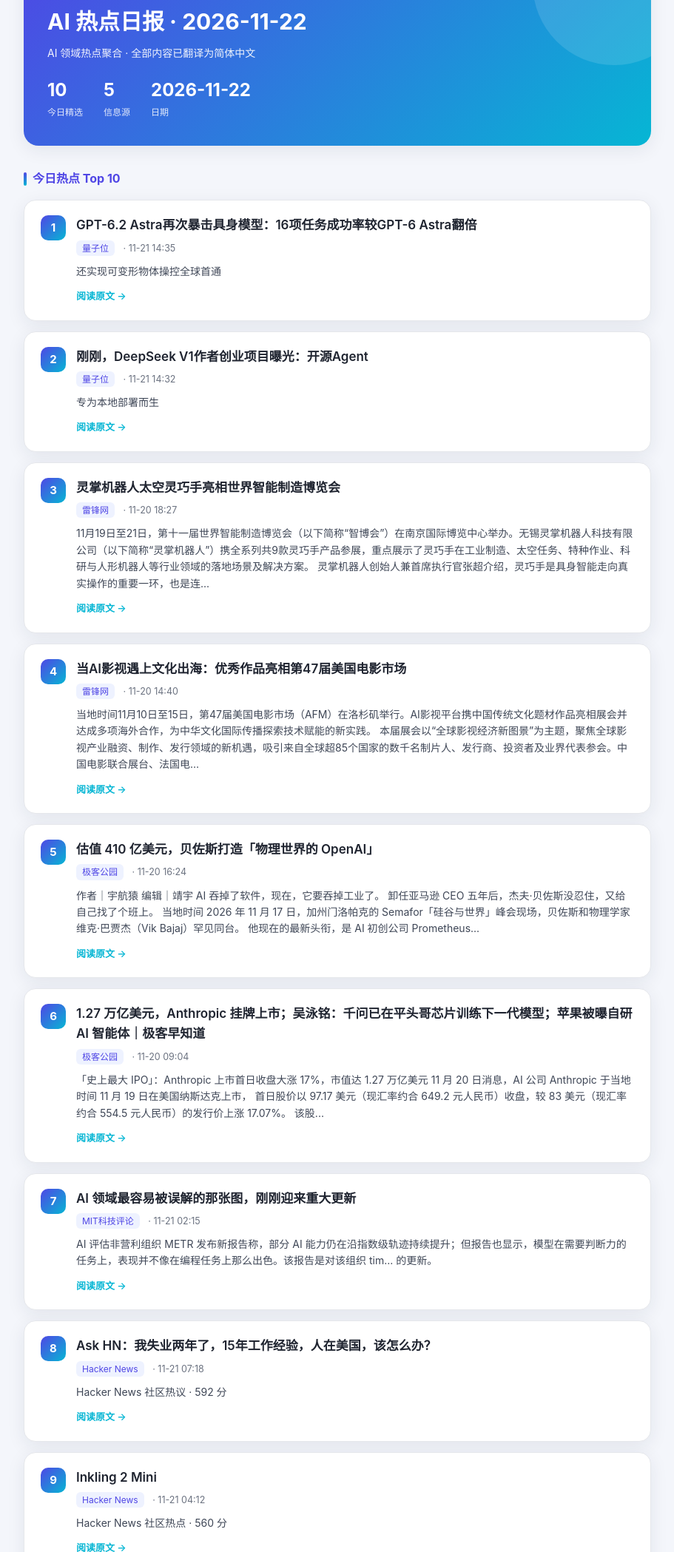
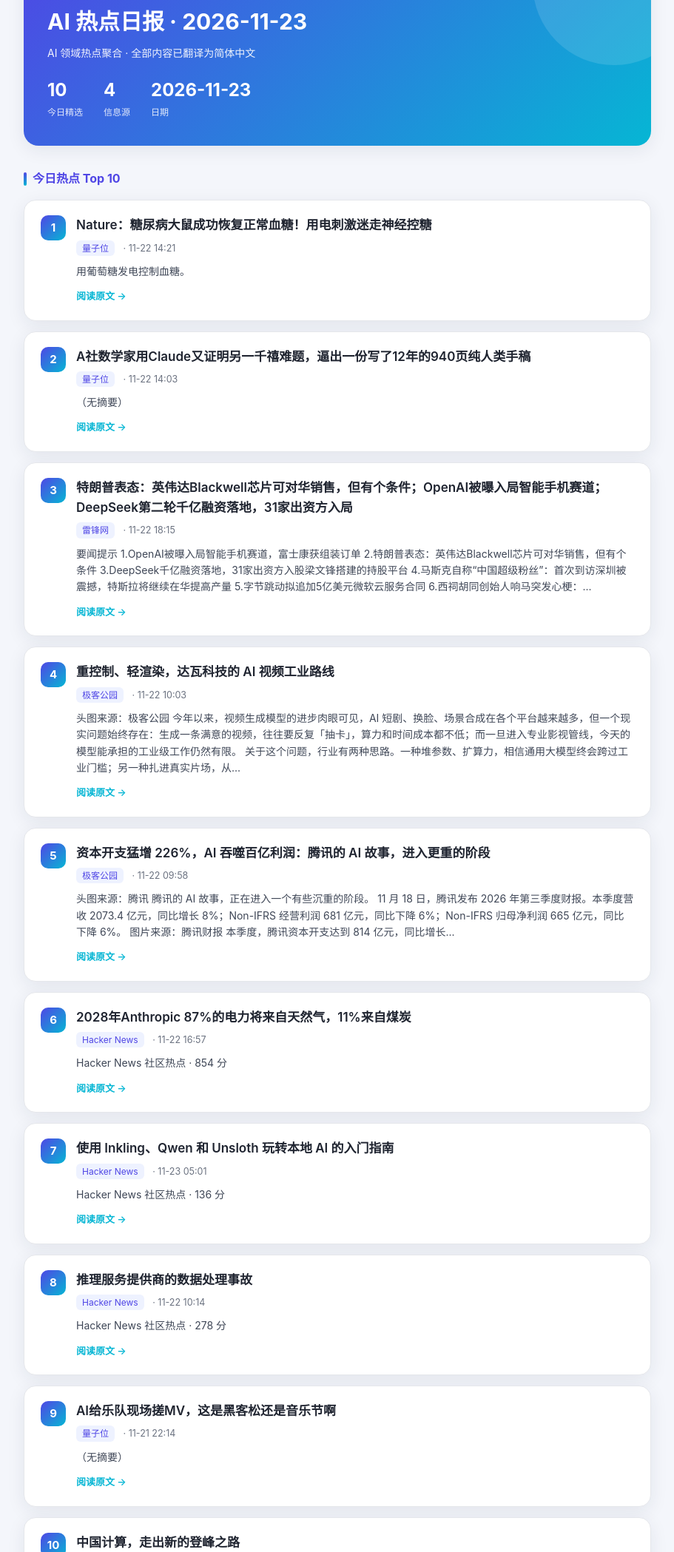
Before and after one commit to yangxe050102/hermes-ai-news, a plain HTML site: page docs/index.html in a window 1280 px wide. Shown: the part 96-2194 px from the top of the page at 74% size, without its empty margins (184-1095 px from the left). Drawn offline with Linux system fonts and the light colour scheme.

Commit message:
Daily AI news briefing 2026-11-23

```diff
--- a/docs/index.html
+++ b/docs/index.html
@@ -4,7 +4,7 @@
 <meta charset="utf-8">
 <meta name="viewport" content="width=device-width, initial-scale=1">
 <meta name="color-scheme" content="light">
-<title>AI 热点日报 · 2026-11-22</title>
+<title>AI 热点日报 · 2026-11-23</title>
 <style>
 :root {
   --bg: #f4f6fb;
@@ -103,12 +103,12 @@ body {
   <div class="wrap">
     <header class="hero">
       <span class="tag">HERMES DAILY</span>
-      <h1>AI 热点日报 · 2026-11-22</h1>
+      <h1>AI 热点日报 · 2026-11-23</h1>
       <div class="sub">AI 领域热点聚合 · 全部内容已翻译为简体中文</div>
       <div class="stats">
         <div><div class="num">10</div><div class="lbl">今日精选</div></div>
-        <div><div class="num">5</div><div class="lbl">信息源</div></div>
-        <div><div class="num">2026-11-22</div><div class="lbl">日期</div></div>
+        <div><div class="num">4</div><div class="lbl">信息源</div></div>
+        <div><div class="num">2026-11-23</div><div class="lbl">日期</div></div>
       </div>
     </header>
 
@@ -117,10 +117,10 @@ body {
         <div class="card-top">
           <div class="rank">1</div>
           <div>
-            <a class="title" href="https://www.qbitai.com/2026/11/511779.html" target="_blank" rel="noopener">GPT-6.2 Astra再次暴击具身模型：16项任务成功率较GPT-6 Astra翻倍</a>
-            <div class="meta"><span class="badge">量子位</span> · 11-21 14:35</div>
-            <div class="summary">还实现可变形物体操控全球首通</div>
-            <a class="read" href="https://www.qbitai.com/2026/11/511779.html" target="_blank" rel="noopener">阅读原文 →</a>
+            <a class="title" href="https://www.qbitai.com/2026/11/511904.html" target="_blank" rel="noopener">Nature：糖尿病大鼠成功恢复正常血糖！用电刺激迷走神经控糖</a>
+            <div class="meta"><span class="badge">量子位</span> · 11-22 14:21</div>
+            <div class="summary">用葡萄糖发电控制血糖。</div>
+            <a class="read" href="https://www.qbitai.com/2026/11/511904.html" target="_blank" rel="noopener">阅读原文 →</a>
           </div>
         </div>
       </article>
@@ -128,10 +128,10 @@ body {
         <div class="card-top">
           <div class="rank">2</div>
           <div>
-            <a class="title" href="https://www.qbitai.com/2026/11/511570.html" target="_blank" rel="noopener">刚刚，DeepSeek V1作者创业项目曝光：开源Agent</a>
-            <div class="meta"><span class="badge">量子位</span> · 11-21 14:32</div>
-            <div class="summary">专为本地部署而生</div>
-            <a class="read" href="https://www.qbitai.com/2026/11/511570.html" target="_blank" rel="noopener">阅读原文 →</a>
+            <a class="title" href="https://www.qbitai.com/2026/11/511870.html" target="_blank" rel="noopener">A社数学家用Claude又证明另一千禧难题，逼出一份写了12年的940页纯人类手稿</a>
+            <div class="meta"><span class="badge">量子位</span> · 11-22 14:03</div>
+            <div class="summary">（无摘要）</div>
+            <a class="read" href="https://www.qbitai.com/2026/11/511870.html" target="_blank" rel="noopener">阅读原文 →</a>
           </div>
         </div>
       </article>
@@ -139,10 +139,10 @@ body {
         <div class="card-top">
           <div class="rank">3</div>
           <div>
-            <a class="title" href="https://www.leiphone.com/category/industrynews/leaIWtsEkg58zaCy.html" target="_blank" rel="noopener">灵掌机器人太空灵巧手亮相世界智能制造博览会</a>
-            <div class="meta"><span class="badge">雷锋网</span> · 11-20 18:27</div>
-            <div class="summary">11月19日至21日，第十一届世界智能制造博览会（以下简称“智博会”）在南京国际博览中心举办。无锡灵掌机器人科技有限公司（以下简称“灵掌机器人”）携全系列共9款灵巧手产品参展，重点展示了灵巧手在工业制造、太空任务、特种作业、科研与人形机器人等行业领域的落地场景及解决方案。 灵掌机器人创始人兼首席执行官张超介绍，灵巧手是具身智能走向真实操作的重要一环，也是连...</div>
-            <a class="read" href="https://www.leiphone.com/category/industrynews/leaIWtsEkg58zaCy.html" target="_blank" rel="noopener">阅读原文 →</a>
+            <a class="title" href="https://www.leiphone.com/category/zaobao/qb1uol6hKvK6pRgF.html" target="_blank" rel="noopener">特朗普表态：英伟达Blackwell芯片可对华销售，但有个条件；OpenAI被曝入局智能手机赛道；DeepSeek第二轮千亿融资落地，31家出资方入局</a>
+            <div class="meta"><span class="badge">雷锋网</span> · 11-22 18:15</div>
+            <div class="summary">要闻提示 1.OpenAI被曝入局智能手机赛道，富士康获组装订单 2.特朗普表态：英伟达Blackwell芯片可对华销售，但有个条件 3.DeepSeek千亿融资落地，31家出资方入股梁文锋搭建的持股平台 4.马斯克自称“中国超级粉丝”：首次到访深圳被震撼，特斯拉将继续在华提高产量 5.字节跳动拟追加5亿美元微软云服务合同 6.西祠胡同创始人响马突发心梗：...</div>
+            <a class="read" href="https://www.leiphone.com/category/zaobao/qb1uol6hKvK6pRgF.html" target="_blank" rel="noopener">阅读原文 →</a>
           </div>
         </div>
       </article>
@@ -150,10 +150,10 @@ body {
         <div class="card-top">
           <div class="rank">4</div>
           <div>
-            <a class="title" href="https://www.leiphone.com/category/industrynews/sFbtCLZ06plyUxPF.html" target="_blank" rel="noopener">当AI影视遇上文化出海：优秀作品亮相第47届美国电影市场</a>
-            <div class="meta"><span class="badge">雷锋网</span> · 11-20 14:40</div>
-            <div class="summary">当地时间11月10日至15日，第47届美国电影市场（AFM）在洛杉矶举行。AI影视平台携中国传统文化题材作品亮相展会并达成多项海外合作，为中华文化国际传播探索技术赋能的新实践。 本届展会以“全球影视经济新图景”为主题，聚焦全球影视产业融资、制作、发行领域的新机遇，吸引来自全球超85个国家的数千名制片人、发行商、投资者及业界代表参会。中国电影联合展台、法国电...</div>
-            <a class="read" href="https://www.leiphone.com/category/industrynews/sFbtCLZ06plyUxPF.html" target="_blank" rel="noopener">阅读原文 →</a>
+            <a class="title" href="http://www.geekpark.net/news/374303" target="_blank" rel="noopener">重控制、轻渲染，达瓦科技的 AI 视频工业路线</a>
+            <div class="meta"><span class="badge">极客公园</span> · 11-22 10:03</div>
+            <div class="summary">头图来源：极客公园 今年以来，视频生成模型的进步肉眼可见，AI 短剧、换脸、场景合成在各个平台越来越多，但一个现实问题始终存在：生成一条满意的视频，往往要反复「抽卡」，算力和时间成本都不低；而一旦进入专业影视管线，今天的模型能承担的工业级工作仍然有限。 关于这个问题，行业有两种思路。一种堆参数、扩算力，相信通用大模型终会跨过工业门槛；另一种扎进真实片场，从...</div>
+            <a class="read" href="http://www.geekpark.net/news/374303" target="_blank" rel="noopener">阅读原文 →</a>
           </div>
         </div>
       </article>
@@ -161,10 +161,10 @@ body {
         <div class="card-top">
           <div class="rank">5</div>
           <div>
-            <a class="title" href="http://www.geekpark.net/news/374282" target="_blank" rel="noopener">估值 410 亿美元，贝佐斯打造「物理世界的 OpenAI」</a>
-            <div class="meta"><span class="badge">极客公园</span> · 11-20 16:24</div>
-            <div class="summary">作者｜宇航猿 编辑｜靖宇 AI 吞掉了软件，现在，它要吞掉工业了。 卸任亚马逊 CEO 五年后，杰夫·贝佐斯没忍住，又给自己找了个班上。 当地时间 2026 年 11 月 17 日，加州门洛帕克的 Semafor「硅谷与世界」峰会现场，贝佐斯和物理学家维克·巴贾杰（Vik Bajaj）罕见同台。 他现在的最新头衔，是 AI 初创公司 Prometheus...</div>
-            <a class="read" href="http://www.geekpark.net/news/374282" target="_blank" rel="noopener">阅读原文 →</a>
+            <a class="title" href="http://www.geekpark.net/news/374302" target="_blank" rel="noopener">资本开支猛增 226%，AI 吞噬百亿利润：腾讯的 AI 故事，进入更重的阶段</a>
+            <div class="meta"><span class="badge">极客公园</span> · 11-22 09:58</div>
+            <div class="summary">头图来源：腾讯 腾讯的 AI 故事，正在进入一个有些沉重的阶段。 11 月 18 日，腾讯发布 2026 年第三季度财报。本季度营收 2073.4 亿元，同比增长 8%；Non-IFRS 经营利润 681 亿元，同比下降 6%；Non-IFRS 归母净利润 665 亿元，同比下降 6%。 图片来源：腾讯财报 本季度，腾讯资本开支达到 814 亿元，同比增长...</div>
+            <a class="read" href="http://www.geekpark.net/news/374302" target="_blank" rel="noopener">阅读原文 →</a>
           </div>
         </div>
       </article>
@@ -172,10 +172,10 @@ body {
         <div class="card-top">
           <div class="rank">6</div>
           <div>
-            <a class="title" href="http://www.geekpark.net/news/374235" target="_blank" rel="noopener">1.27 万亿美元，Anthropic 挂牌上市；吴泳铭：千问已在平头哥芯片训练下一代模型；苹果被曝自研 AI 智能体｜极客早知道</a>
-            <div class="meta"><span class="badge">极客公园</span> · 11-20 09:04</div>
-            <div class="summary">「史上最大 IPO」：Anthropic 上市首日收盘大涨 17%，市值达 1.27 万亿美元 11 月 20 日消息，AI 公司 Anthropic 于当地时间 11 月 19 日在美国纳斯达克上市， 首日股价以 97.17 美元（现汇率约合 649.2 元人民币）收盘，较 83 美元（现汇率约合 554.5 元人民币）的发行价上涨 17.07%。 该股...</div>
-            <a class="read" href="http://www.geekpark.net/news/374235" target="_blank" rel="noopener">阅读原文 →</a>
+            <a class="title" href="https://betterdatacenterproject.com/2026/11/16/how-ai-is-powered-a-breakdown-of-byop-and-grid-power/" target="_blank" rel="noopener">2028年Anthropic 87%的电力将来自天然气，11%来自煤炭</a>
+            <div class="meta"><span class="badge">Hacker News</span> · 11-22 16:57</div>
+            <div class="summary">Hacker News 社区热点 · 854 分</div>
+            <a class="read" href="https://betterdatacenterproject.com/2026/11/16/how-ai-is-powered-a-breakdown-of-byop-and-grid-power/" target="_blank" rel="noopener">阅读原文 →</a>
           </div>
         </div>
       </article>
@@ -183,10 +183,10 @@ body {
         <div class="card-top">
           <div class="rank">7</div>
           <div>
-            <a class="title" href="https://www.technologyreview.com/2026/11/20/1149399/the-most-misunderstood-graph-in-ai-just-got-a-major-update/" target="_blank" rel="noopener">AI 领域最容易被误解的那张图，刚刚迎来重大更新</a>
-            <div class="meta"><span class="badge">MIT科技评论</span> · 11-21 02:15</div>
-            <div class="summary">AI 评估非营利组织 METR 发布新报告称，部分 AI 能力仍在沿指数级轨迹持续提升；但报告也显示，模型在需要判断力的任务上，表现并不像在编程任务上那么出色。该报告是对该组织 tim... 的更新。</div>
-            <a class="read" href="https://www.technologyreview.com/2026/11/20/1149399/the-most-misunderstood-graph-in-ai-just-got-a-major-update/" target="_blank" rel="noopener">阅读原文 →</a>
+            <a class="title" href="https://www.gpupartner.com/blog/beginners-guide-local-ai-inkling-qwen-unsloth" target="_blank" rel="noopener">使用 Inkling、Qwen 和 Unsloth 玩转本地 AI 的入门指南</a>
+            <div class="meta"><span class="badge">Hacker News</span> · 11-23 05:01</div>
+            <div class="summary">Hacker News 社区热点 · 136 分</div>
+            <a class="read" href="https://www.gpupartner.com/blog/beginners-guide-local-ai-inkling-qwen-unsloth" target="_blank" rel="noopener">阅读原文 →</a>
           </div>
         </div>
       </article>
@@ -194,10 +194,10 @@ body {
         <div class="card-top">
           <div class="rank">8</div>
           <div>
-            <a class="title" href="https://news.ycombinator.com/item?id=50583761" target="_blank" rel="noopener">Ask HN：我失业两年了，15年工作经验，人在美国，该怎么办？</a>
-            <div class="meta"><span class="badge">Hacker News</span> · 11-21 07:18</div>
-            <div class="summary">Hacker News 社区热议 · 592 分</div>
-            <a class="read" href="https://news.ycombinator.com/item?id=50583761" target="_blank" rel="noopener">阅读原文 →</a>
+            <a class="title" href="https://openrouter.ai/blog/announcements/data-processing-incidents-on-inference-providers/" target="_blank" rel="noopener">推理服务提供商的数据处理事故</a>
+            <div class="meta"><span class="badge">Hacker News</span> · 11-22 10:14</div>
+            <div class="summary">Hacker News 社区热点 · 278 分</div>
+            <a class="read" href="https://openrouter.ai/blog/announcements/data-processing-incidents-on-inference-providers/" target="_blank" rel="noopener">阅读原文 →</a>
           </div>
         </div>
       </article>
@@ -205,10 +205,10 @@ body {
         <div class="card-top">
           <div class="rank">9</div>
           <div>
-            <a class="title" href="https://thinkingmachines.ai/news/inkling-2-mini/" target="_blank" rel="noopener">Inkling 2 Mini</a>
-            <div class="meta"><span class="badge">Hacker News</span> · 11-21 04:12</div>
-            <div class="summary">Hacker News 社区热点 · 560 分</div>
-            <a class="read" href="https://thinkingmachines.ai/news/inkling-2-mini/" target="_blank" rel="noopener">阅读原文 →</a>
+            <a class="title" href="https://www.qbitai.com/2026/11/511855.html" target="_blank" rel="noopener">AI给乐队现场搓MV，这是黑客松还是音乐节啊</a>
+            <div class="meta"><span class="badge">量子位</span> · 11-21 22:14</div>
+            <div class="summary">（无摘要）</div>
+            <a class="read" href="https://www.qbitai.com/2026/11/511855.html" target="_blank" rel="noopener">阅读原文 →</a>
           </div>
         </div>
       </article>
@@ -216,16 +216,16 @@ body {
         <div class="card-top">
           <div class="rank">10</div>
           <div>
-            <a class="title" href="https://pwn.ai/upload2shell" target="_blank" rel="noopener">Upload2Shell（CVE-2026-125396）</a>
-            <div class="meta"><span class="badge">Hacker News</span> · 11-22 02:29</div>
-            <div class="summary">Hacker News 社区热议 · 68 分</div>
-            <a class="read" href="https://pwn.ai/upload2shell" target="_blank" rel="noopener">阅读原文 →</a>
+            <a class="title" href="https://www.qbitai.com/2026/11/511849.html" target="_blank" rel="noopener">中国计算，走出新的登峰之路</a>
+            <div class="meta"><span class="badge">量子位</span> · 11-21 22:09</div>
+            <div class="summary">（无摘要）</div>
+            <a class="read" href="https://www.qbitai.com/2026/11/511849.html" target="_blank" rel="noopener">阅读原文 →</a>
           </div>
         </div>
       </article>
 
     <footer class="footer">
-      由 hermes 自动生成 · 来源：量子位 · 雷锋网 · 极客公园 · MIT科技评论 · Hacker News<br>
+      由 hermes 自动生成 · 来源：量子位 · 雷锋网 · 极客公园 · Hacker News<br>
       <a href="https://github.com/yangxe050102/hermes-ai-news" target="_blank" rel="noopener">GitHub 仓库</a>
     </footer>
   </div>
```
